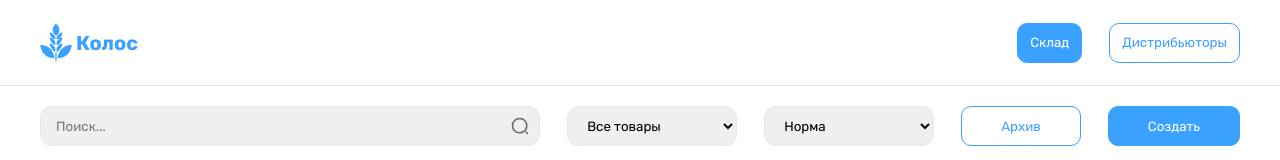
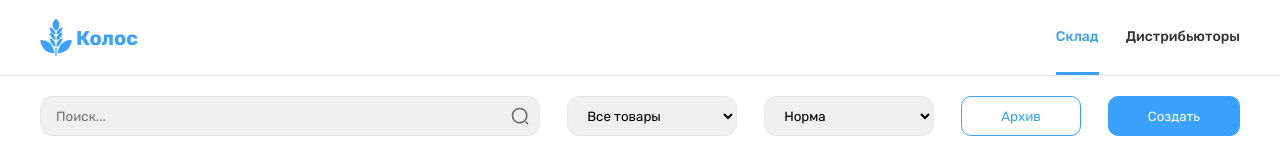
Before and after one commit to Rustam000/Kolos1, a React (Vite) app: page /warehouse in a window 1280 px wide. Shown: the top 160 px of the page. Built offline with nearby package versions, Linux system fonts and the light colour scheme; no server answers; sample sign-in values are in the browser's storage.

Commit message:
make new header nav links

```diff
--- a/src/components/Header/Header.jsx
+++ b/src/components/Header/Header.jsx
@@ -1,11 +1,12 @@
-import { Link, useLocation, useNavigate } from "react-router-dom";
+import { Link, NavLink } from "react-router-dom";
 import Logo from "../Logo/Logo";
 import styles from "./Header.module.css";
-import CustomButton from "../UI/CustomButton/CustomButton";
 
 export default function Header() {
-  const navigate = useNavigate();
-  const { pathname } = useLocation();
+  function getNavlinkClasses({ isActive }) {
+    return isActive ? `${styles.navLink} ${styles.active}` : styles.navLink;
+  }
+
   return (
     <header className={styles.Header}>
       <div className="container">
@@ -13,20 +14,12 @@ export default function Header() {
           <Link className={styles.logoWrapper} to="logout">
             <Logo />
           </Link>
-          <CustomButton
-            variant={pathname === "/warehouse" ? "primary" : "secondary"}
-            width="narrow"
-            onClick={() => navigate("/warehouse")}
-          >
+          <NavLink className={getNavlinkClasses} to="/warehouse">
             Склад
-          </CustomButton>
-          <CustomButton
-            variant={pathname === "/distributors" ? "primary" : "secondary"}
-            width="narrow"
-            onClick={() => navigate("/distributors")}
-          >
+          </NavLink>
+          <NavLink className={getNavlinkClasses} to="/distributors">
             Дистрибьюторы
-          </CustomButton>
+          </NavLink>
         </div>
       </div>
     </header>
--- a/src/components/Header/Header.module.css
+++ b/src/components/Header/Header.module.css
@@ -1,5 +1,4 @@
 .Header {
-  padding-block: 22.5px;
   border-bottom: 1px solid #e7e7e7;
   background: var(--white-white, #fff);
 }
@@ -13,3 +12,18 @@
 .logoWrapper {
   margin-right: auto;
 }
+
+.navLink {
+  height: 75px;
+  display: flex;
+  align-items: center;
+  border-bottom: 3px solid transparent;
+  font-size: 14px;
+  font-weight: 500;
+  color: var(--black, #000000cc);
+}
+
+.active {
+  color: var(--main-color, #3ba1ff);
+  border-bottom: 3px solid var(--main-color, #3ba1ff);
+}
```
